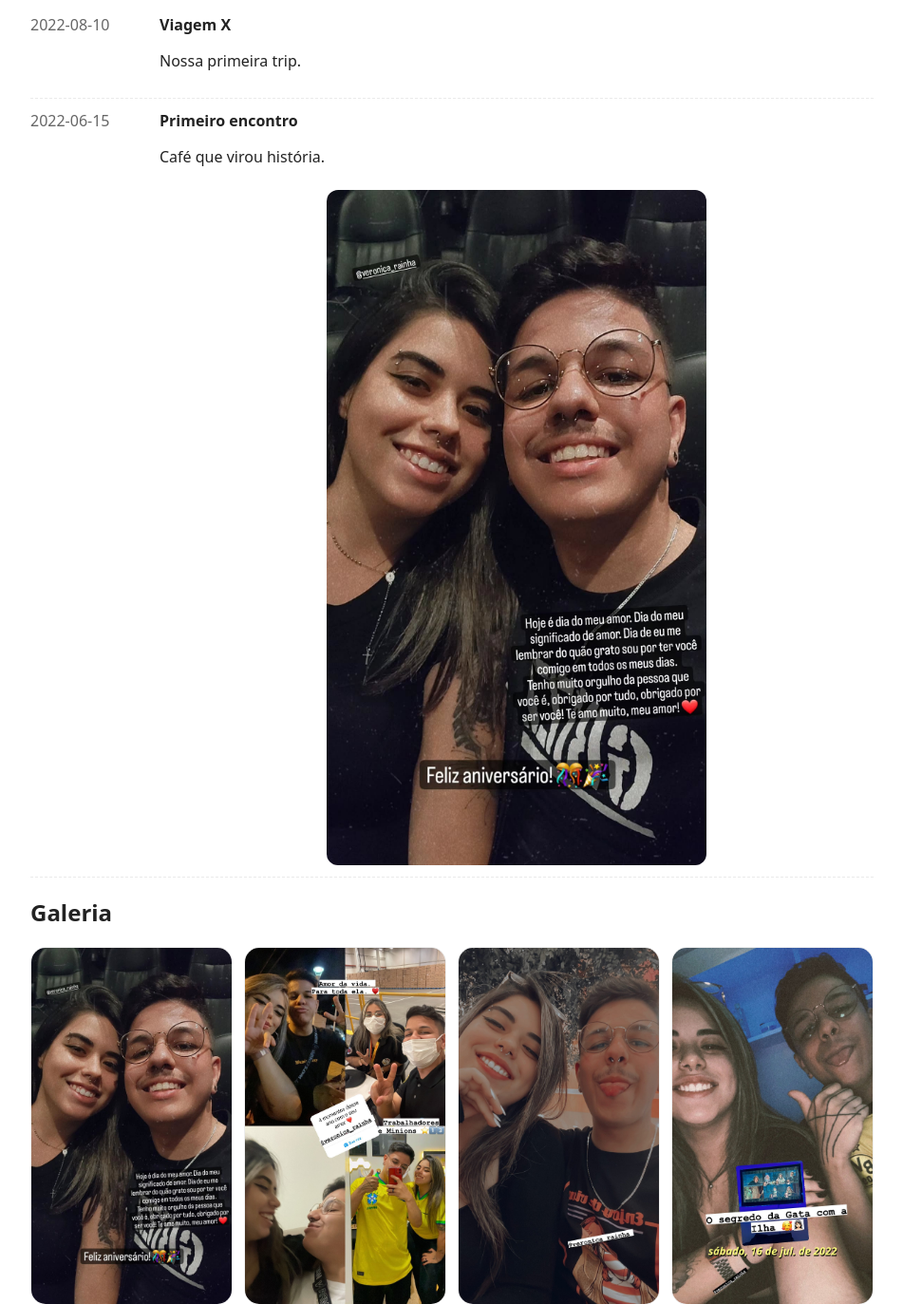
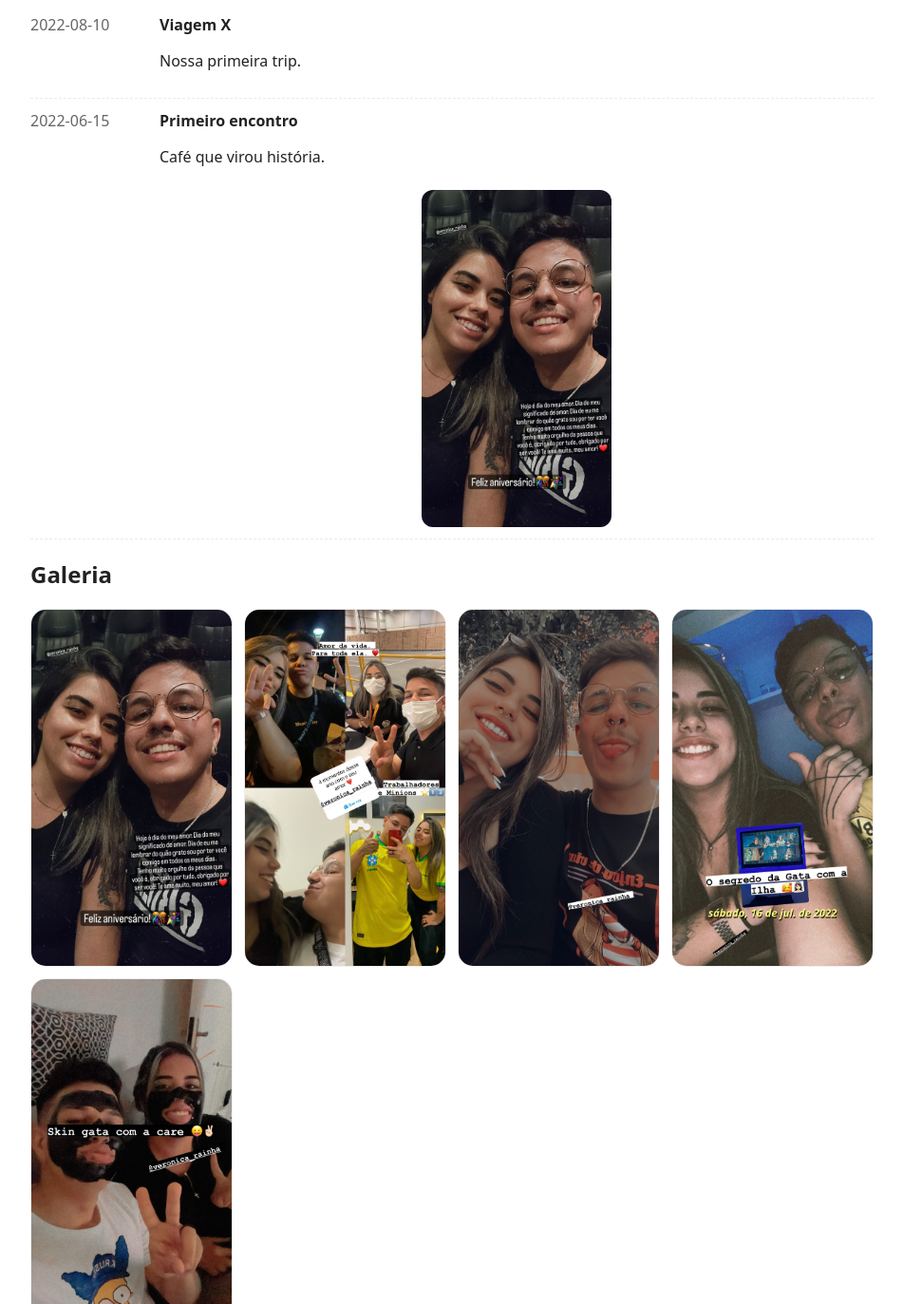
Before and after one commit to SrGonGit/VOG, a Flask app: page / in a window 1280 px wide. Shown: the part 468-1841 px from the top of the page at 95% size, without its empty margins (164-1115 px from the left). Run offline with Flask 3, Linux system fonts and the light colour scheme.

Commit message:
Update styles.css

```diff
--- a/static/css/styles.css
+++ b/static/css/styles.css
@@ -27,7 +27,7 @@ body { margin:0; font-family: system-ui, -apple-system, Segoe UI, Roboto, Ubuntu
 .t-img {
   margin-top: .5rem;
   border-radius: .75rem;
-  max-width: 400px;   /* largura máxima da imagem */
+  max-width: 200px;   /* largura máxima da imagem */
   height: auto;       /* mantém proporção */
   width: 100%;        /* ocupa no máximo o tamanho do container ou max-width */
   display: block;
```
